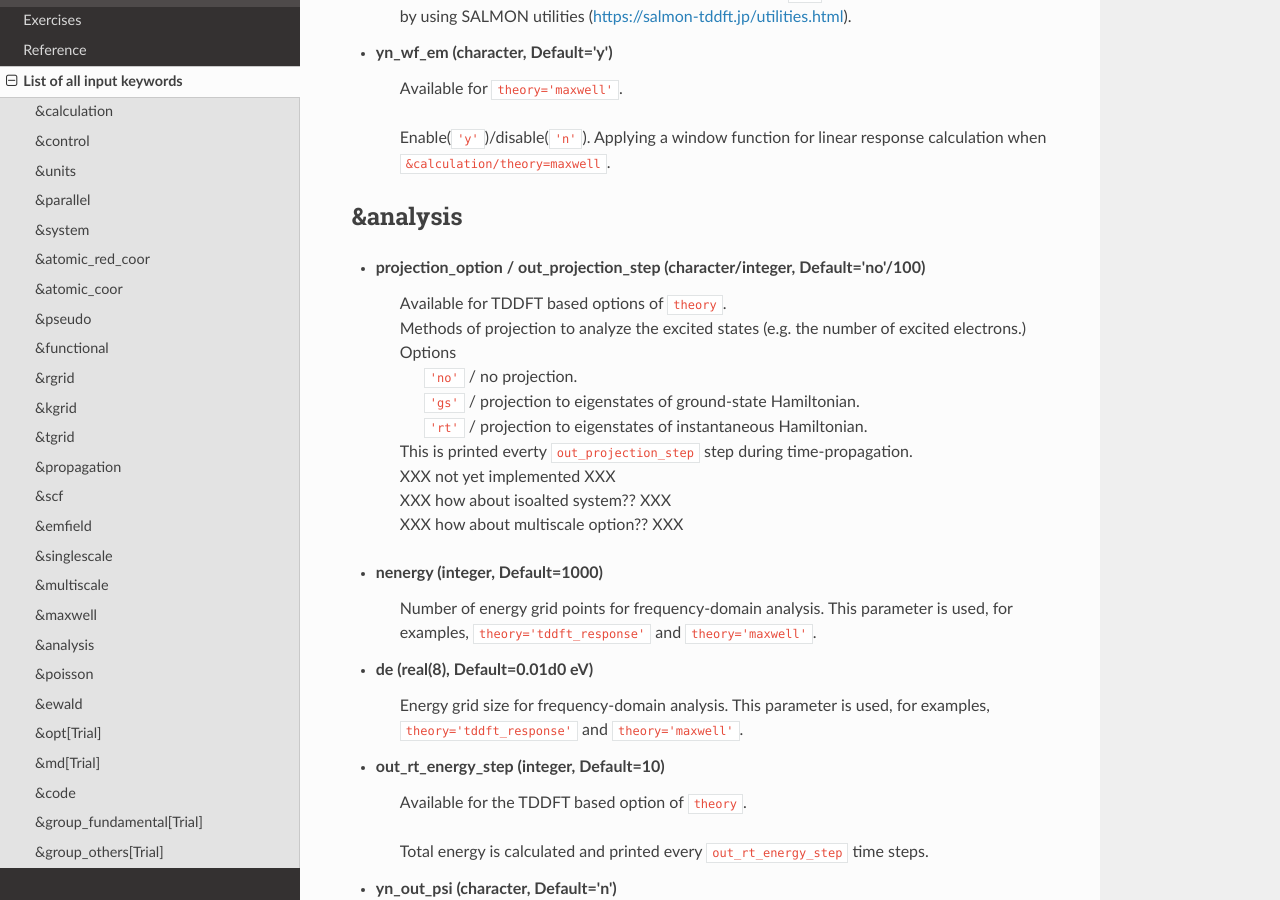
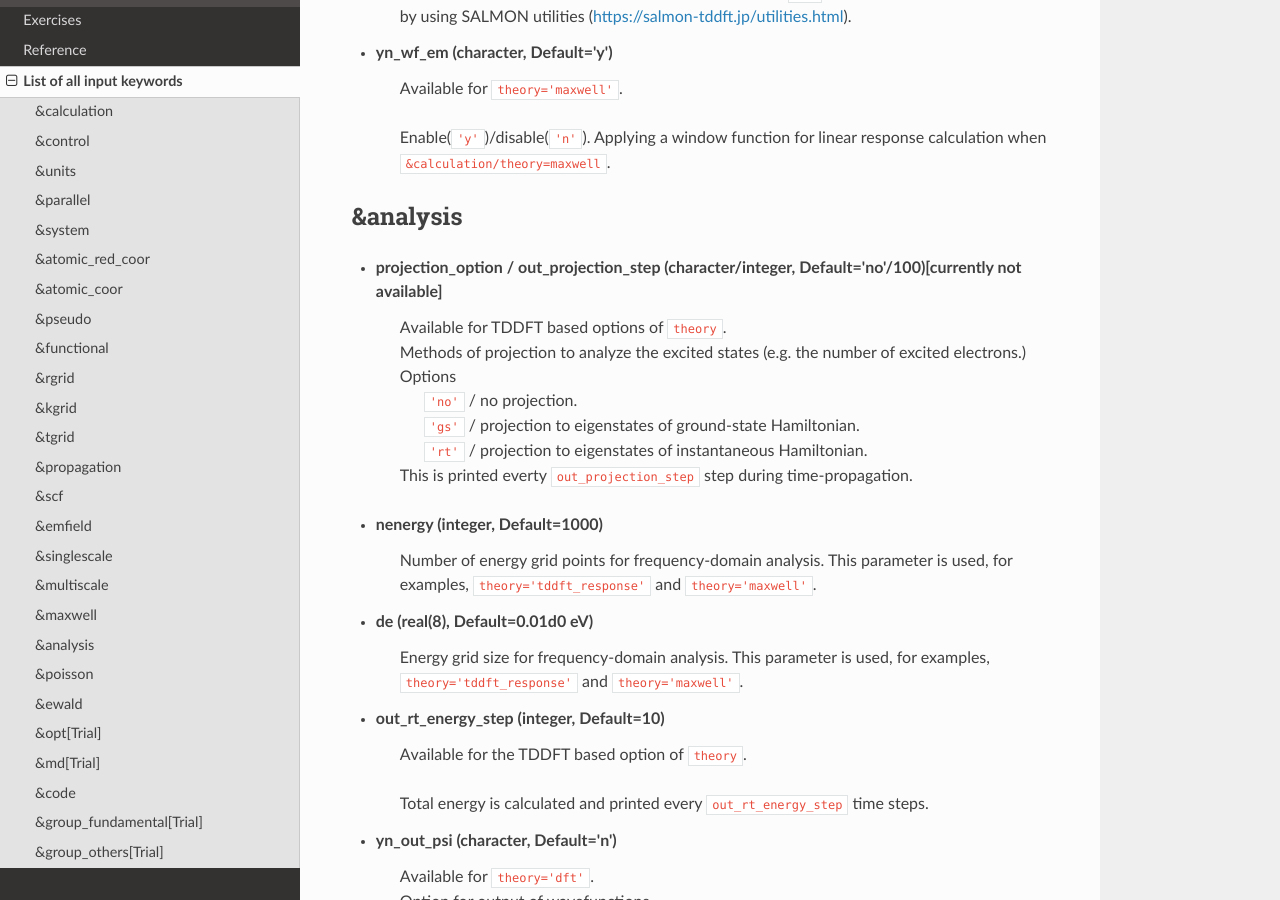
Before and after one commit to SALMON-TDDFT/SALMON-DOCS, a Sphinx documentation site: the page built from source/input_keyword_list.rst, in a window 1280 px wide and 900 px high, scrolled down 24744 px. Built offline with Sphinx 7.4.7 and the Read the Docs theme 2.0.0, drawn with Linux system fonts in a browser that asks for light colours; formulas are drawn with MathJax 3; some of the changed text lies outside the part shown.

Commit message:
Update input_keyword_list.rst

```diff
--- a/source/input_keyword_list.rst
+++ b/source/input_keyword_list.rst
@@ -425,7 +425,7 @@ Input for psudopotentials. Size of array (:) is equal to ``&system/nelem``.
    |   ``etrs`` / time-reversal symmetry propagator.
    [M.A.L. Marques, A. Castro, G.F. Bertsch, and A. Rubio, Comput. Phys. Commun., 151 60 (2003)].
 
-- **yn_fix_func** (character(1), Default='n')[Trial]
+- **yn_fix_func** (character(1), Default='n')[currently not available]
    | Available for 'dft_md' and TDDFT-based options of ``theory``.
    Option not to update functional (or Hamiltonian) in time-evolution, i.e., keep ground state Hamiltonian. (currently not available)
 
@@ -839,7 +839,7 @@ Input for psudopotentials. Size of array (:) is equal to ``&system/nelem``.
 &analysis
 ---------
 
-- **projection_option / out_projection_step** (character/integer, Default='no'/100)
+- **projection_option / out_projection_step** (character/integer, Default='no'/100)[currently not available]
    | Available for TDDFT based options of ``theory``.
    | Methods of projection to analyze the excited states (e.g. the number of excited electrons.)
    | Options
@@ -847,9 +847,6 @@ Input for psudopotentials. Size of array (:) is equal to ``&system/nelem``.
    |   ``'gs'`` / projection to eigenstates of ground-state Hamiltonian.
    |   ``'rt'`` / projection to eigenstates of instantaneous Hamiltonian.
    | This is printed everty ``out_projection_step`` step during time-propagation.
-   | XXX not yet implemented XXX
-   | XXX how about isoalted system?? XXX
-   | XXX how about multiscale option?? XXX
 
 - **nenergy** (integer, Default=1000)
    Number of energy grid points for frequency-domain analysis.
@@ -936,7 +933,7 @@ Input for psudopotentials. Size of array (:) is equal to ``&system/nelem``.
    | Option to calculate transition in different density from the ground state at specified frequency omega(given by ``out_dns_trans_energy``) by drho(r,omega)=FT(rho(r,t)-rho_gs(r))/T.
    |   ``'y'`` / enable
    |   ``'n'`` / disable.
-   XXX (currently not available ) XXX
+   (currently not available)
 
 - **yn_out_elf** (character, Default='n')
    | Available for ``theory='dft'``.
```
